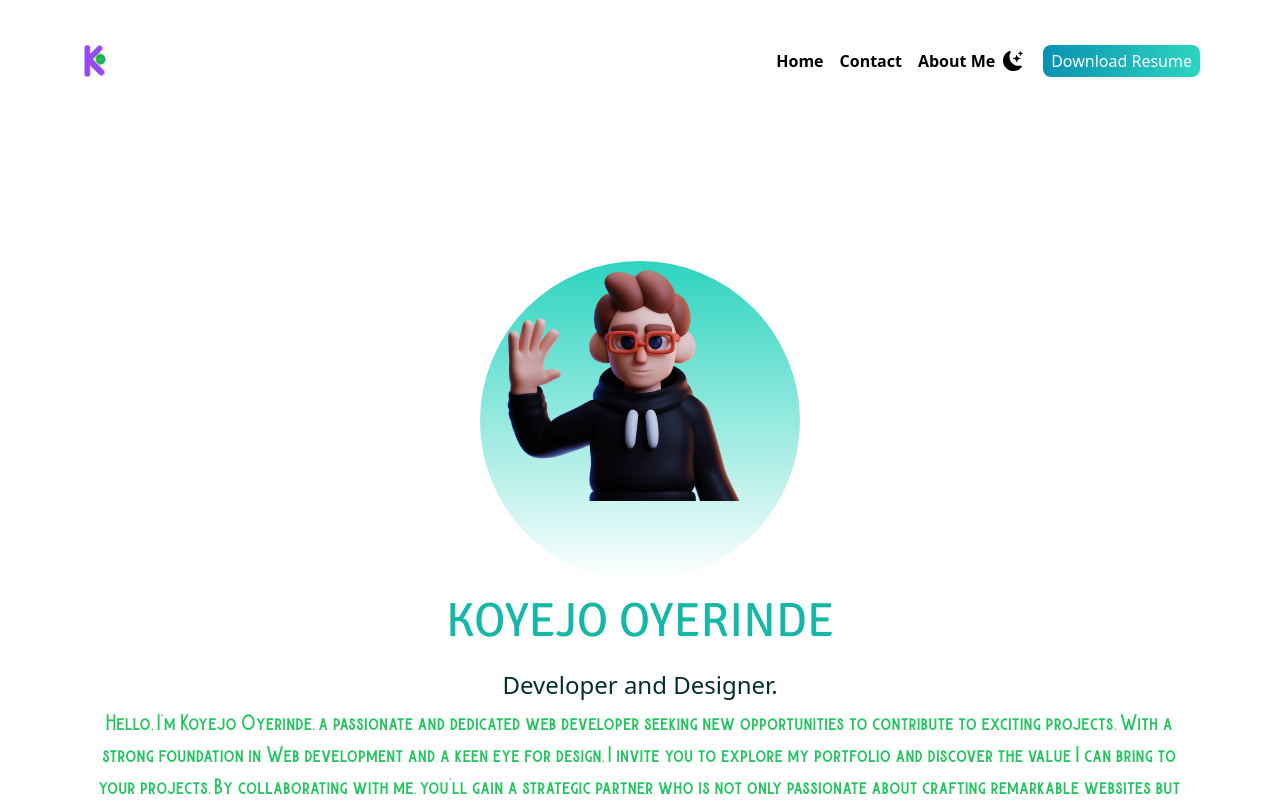
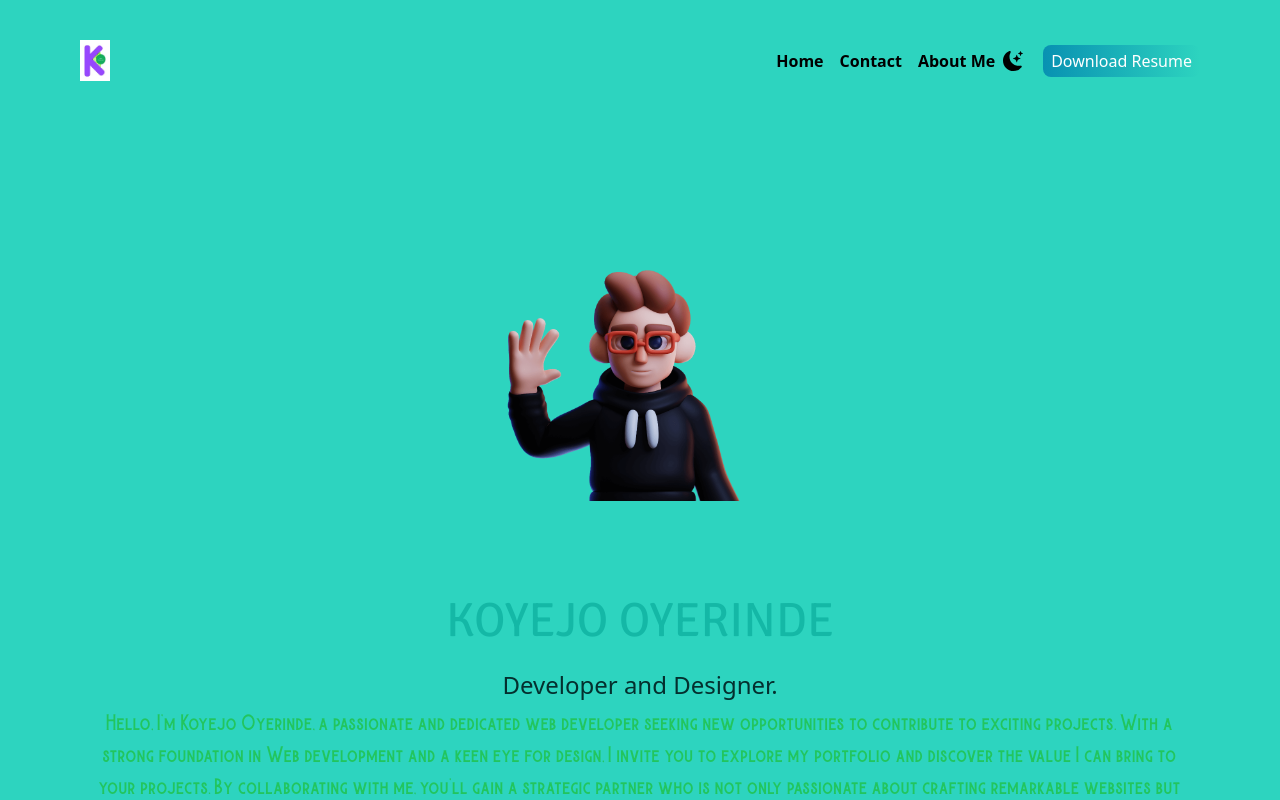
Before and after one commit to 20boy/portfolio1, a React (Create React App) app: page / in a window 1280 px wide. Shown: the top 800 px of the page. Built offline with nearby package versions, Linux system fonts and the light colour scheme.

Commit message:
Update App.js

```diff
--- a/src/App.js
+++ b/src/App.js
@@ -14,7 +14,7 @@ import resume from "./images/Koyejo 's Resume-hackerresume.pdf"
 
 function App() {
   return (
-    <div className="bg-teal px-5 md:px-20">
+    <div className="bg-teal-400 px-5 md:px-20">
       <section className='min-h-screen'>
         <nav className='py-10 mb-12 flex justify-between'>
           <img src={logo} alt="Looks" height="30px" width="30px" />
```
